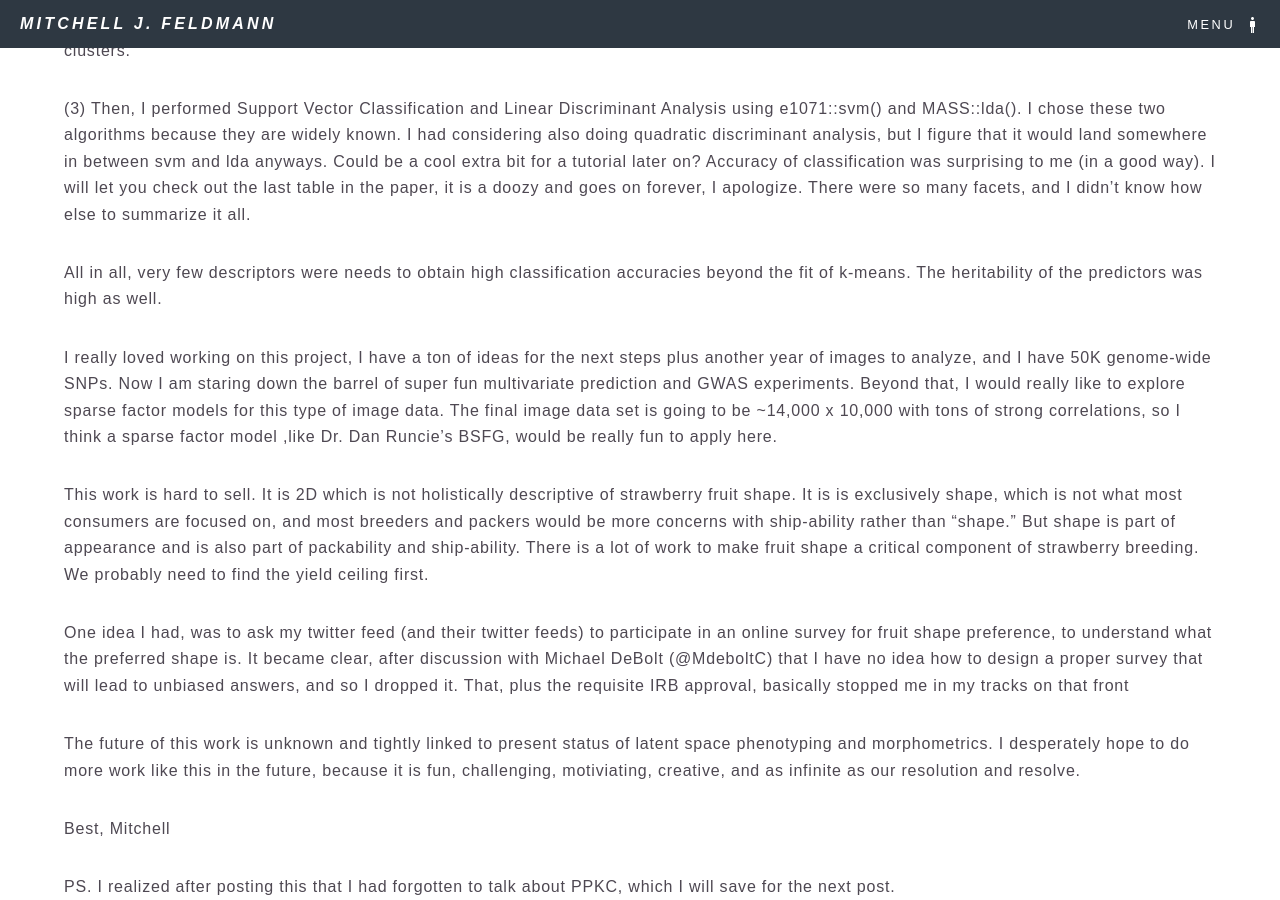
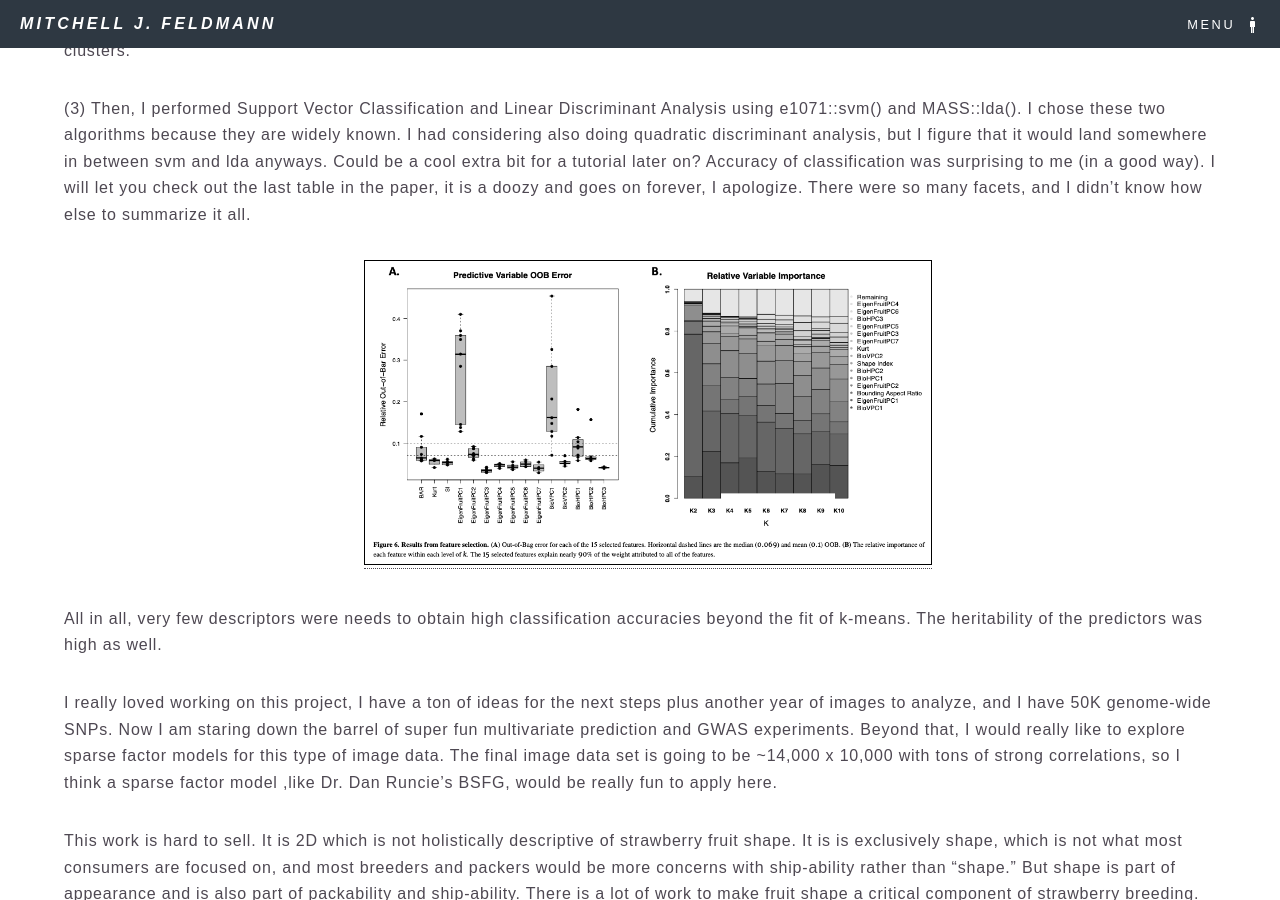
Before and after one commit to mjfeldmann/mjfeldmann.github.io, a Jekyll site: the page built from _posts/blog/2020-03-13-feldmann.markdown, in a window 1280 px wide and 900 px high, scrolled down 4042 px. Built offline with Jekyll 4.4.1, drawn with Linux system fonts in a browser that asks for light colours; nearby versions of some CDN libraries; a style sheet for code colours, icons or effects is not loaded.

Commit message:
post CASS

```diff
--- a/_posts/blog/2020-03-13-feldmann.markdown
+++ b/_posts/blog/2020-03-13-feldmann.markdown
@@ -20,7 +20,6 @@
 Thanks, Dan.
 
 My thesis focuses on yield in strawberry, but I also inherited the weight of fruit quality assessments (Brix, Acidity, Anthocyanins, Texture, color, etc). These assessments are incredibly expensive, and so in order to get the most out of it, I took images containing >2 strawberries on average (1-3) (Figure 1) with the intent of doing Elliptical Fourier analysis and some linear descriptors (aspect ratio, circularity, etc.). The basics, I guess.
-
 
 <ul style="center">
 <center><a href="https://doi.org/10.1101/736397"><img src="/icons/F1.png" alt="Imaging" style="width:25%;height:50%;border:1px solid black"></a></center>
@@ -58,6 +57,10 @@
 
 (3) Then, I performed Support Vector Classification and Linear Discriminant Analysis using e1071::svm() and MASS::lda(). I chose these two algorithms because they are widely known. I had considering also doing quadratic discriminant analysis, but I figure that it would land somewhere in between svm and lda anyways. Could be a cool extra bit for a tutorial later on? Accuracy of classification was surprising to me (in a good way). I will let you check out the last table in the paper, it is a doozy and goes on forever, I apologize. There were so many facets, and I didn't know how else to summarize it all.
 
+<ul style="center">
+<center><a href="https://doi.org/10.1101/736397"><img src="/icons/F4.png" alt="Feature Selection" style="width:50%;height:50%;border:1px solid black"></a></center>
+</ul>
+
 All in all, very few descriptors were needs to obtain high classification accuracies beyond the fit of k-means. The heritability of the predictors was high as well.
 
 I really loved working on this project, I have a ton of ideas for the next steps plus another year of images to analyze, and I have 50K genome-wide SNPs. Now I am staring down the barrel of super fun multivariate prediction and GWAS experiments. Beyond that, I would really like to explore sparse factor models for this type of image data. The final image data set is going to be ~14,000 x 10,000 with tons of strong correlations, so I think a sparse factor model ,like Dr. Dan Runcie's BSFG, would be really fun to apply here.
```
Also changed, not shown: icons/F4.png (added).
